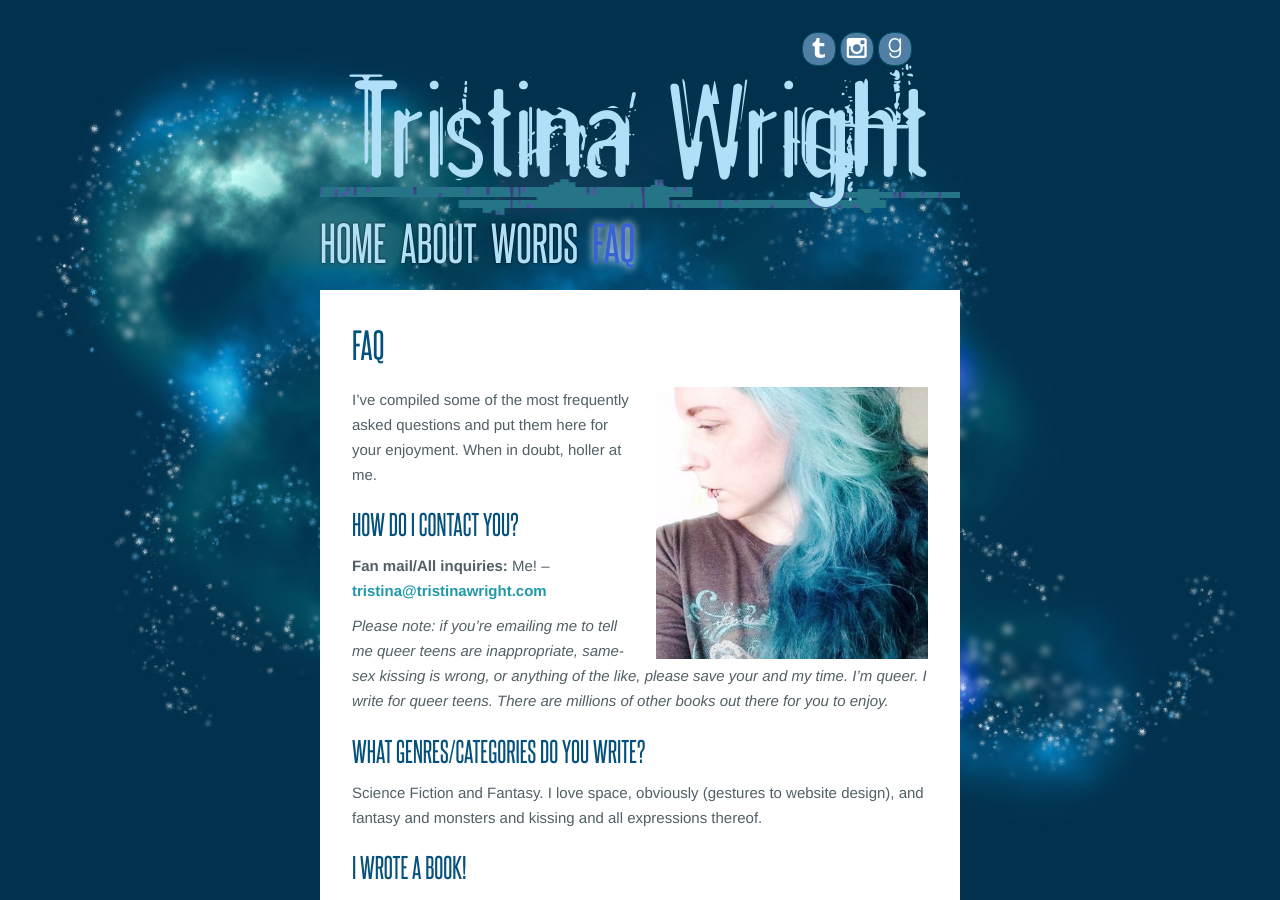
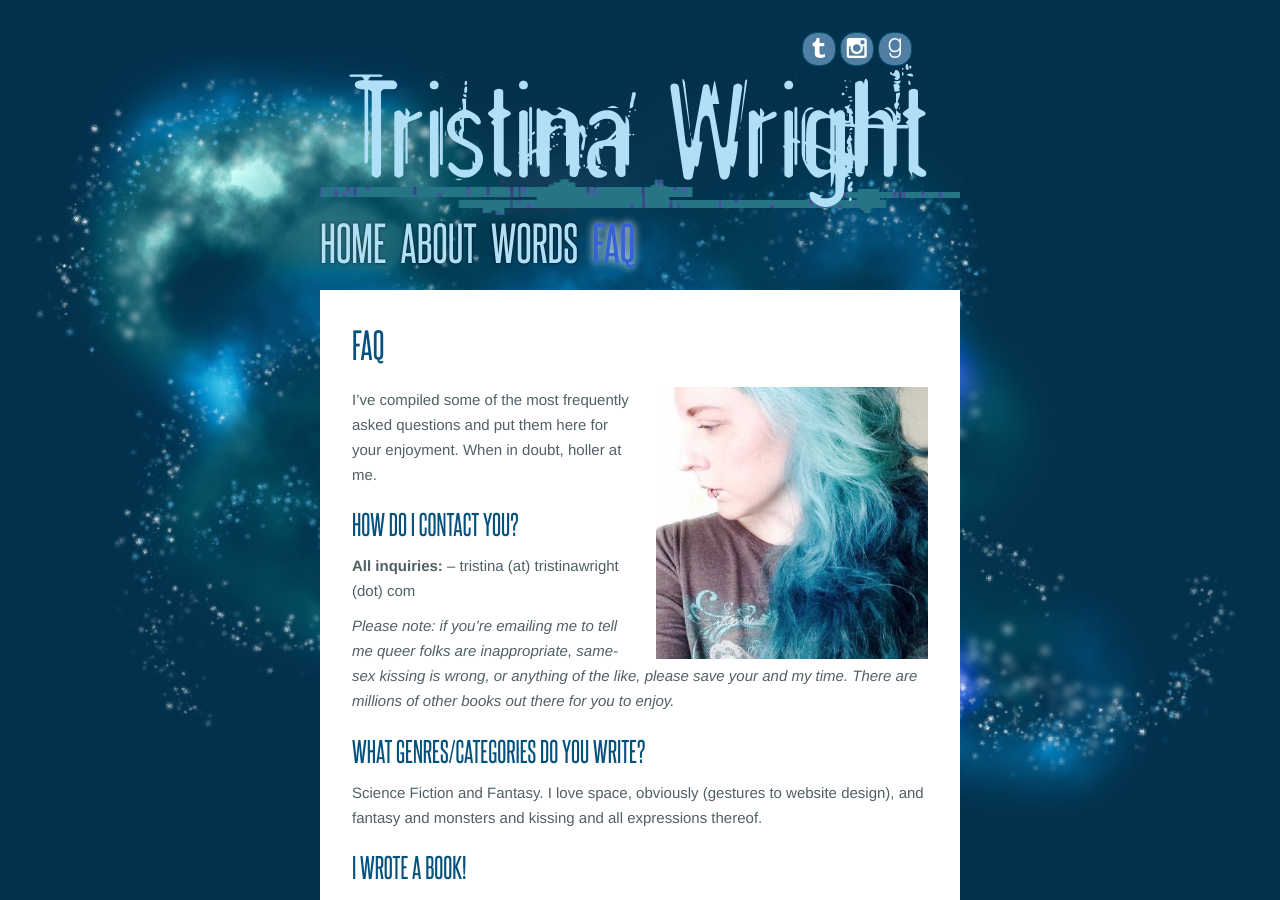
Before and after one commit to TristinaWright/tristinawright.github.io, a Jekyll site: the page built from _posts/static/2015-12-08-faq.md, in a window 1280 px wide and 900 px high. Built offline with Jekyll 4.4.1, drawn with Linux system fonts in a browser that asks for light colours.

Commit message:
Update 2015-12-08-faq.md

```diff
--- a/_posts/static/2015-12-08-faq.md
+++ b/_posts/static/2015-12-08-faq.md
@@ -11,9 +11,9 @@ I’ve compiled some of the most frequently asked questions and put them here fo
 
 ### How do I contact you?
 
-**Fan mail/All inquiries:** Me! -- [tristina@tristinawright.com](mailto:tristina@tristinawright.com)
+**All inquiries:** -- tristina (at) tristinawright (dot) com
 
-*Please note: if you're emailing me to tell me queer teens are inappropriate, same-sex kissing is wrong, or anything of the like, please save your and my time. I'm queer. I write for queer teens. There are millions of other books out there for you to enjoy.*
+*Please note: if you're emailing me to tell me queer folks are inappropriate, same-sex kissing is wrong, or anything of the like, please save your and my time. There are millions of other books out there for you to enjoy.*
 
 
 
```
